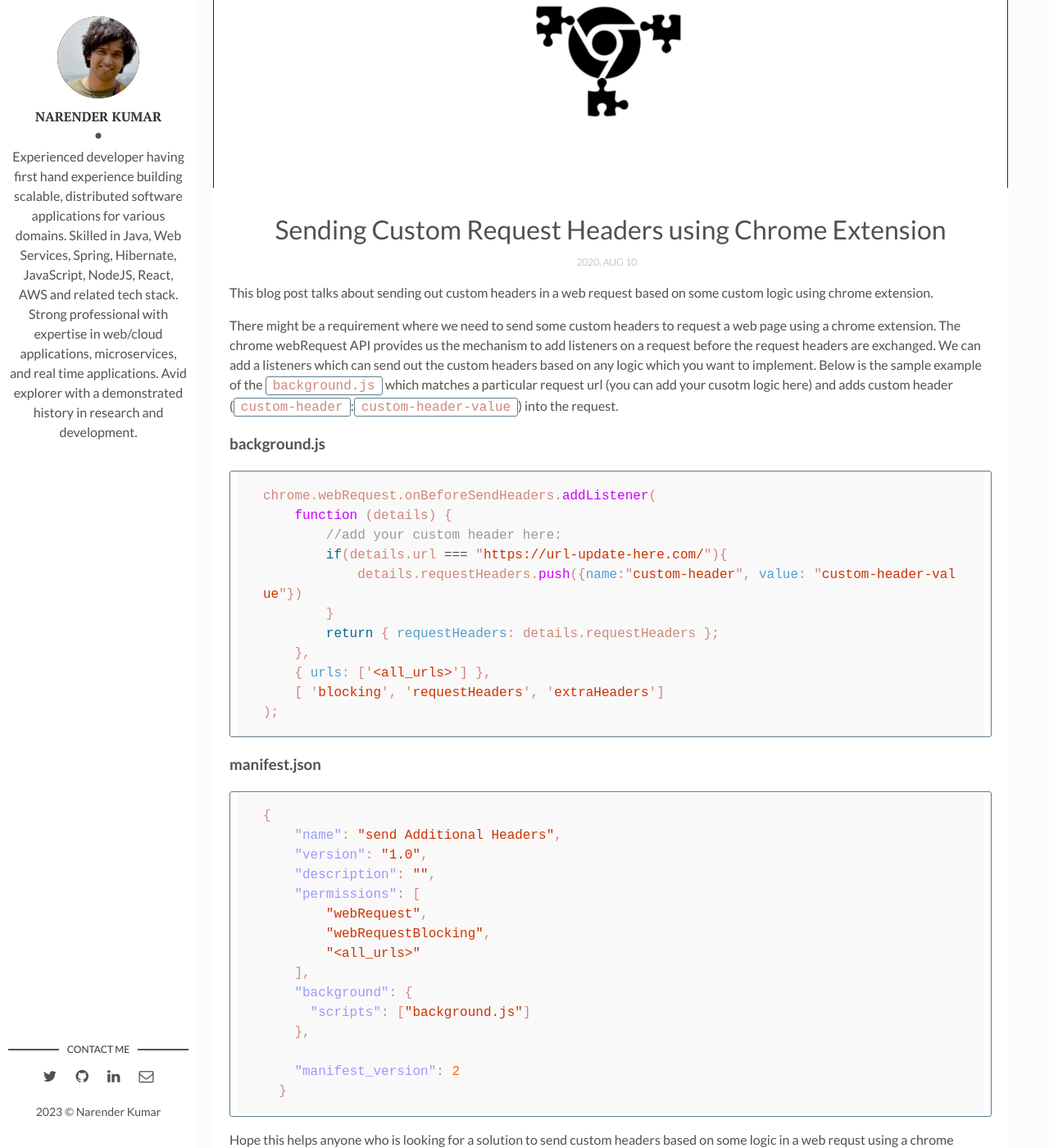
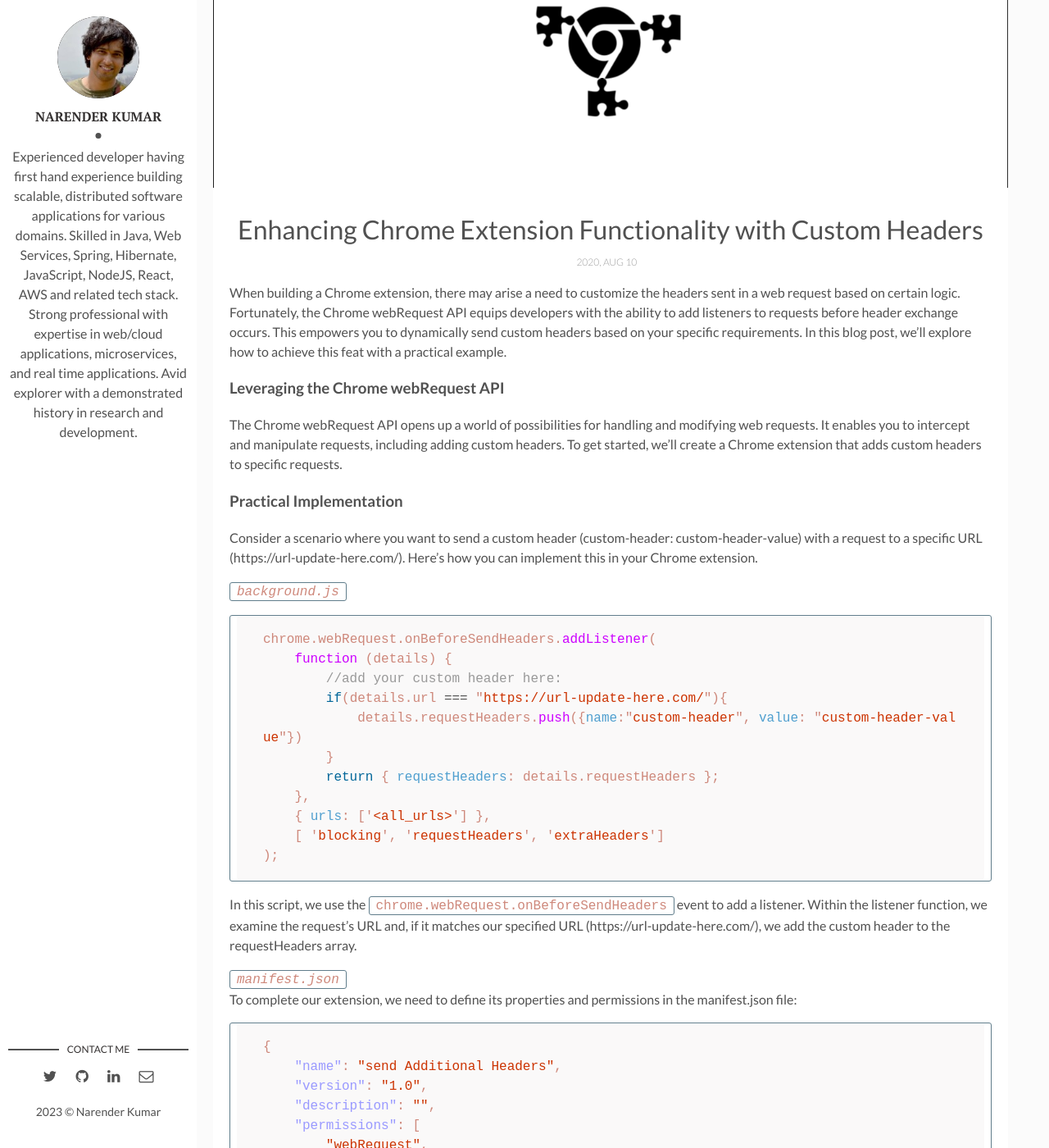
Before and after one commit to nkkize/nkkize.github.io, a Jekyll site: the page built from _posts/2020-08-10-sending-custom-request-headers-using-chrome-extension.md, in a window 1280 px wide and 1400 px high, scrolled down 291 px. Shown: the whole window at 82% size. Built offline with Jekyll 4.4.1, drawn with Linux system fonts in a browser that asks for light colours; some of the changed text lies outside the part shown.

Commit message:
save work

````diff
--- a/_posts/2020-08-10-sending-custom-request-headers-using-chrome-extension.md
+++ b/_posts/2020-08-10-sending-custom-request-headers-using-chrome-extension.md
@@ -1,21 +1,24 @@
 ---
 layout: post
-title: Sending Custom Request Headers using Chrome Extension
+title: Enhancing Chrome Extension Functionality with Custom Headers
 date: 2020-08-10 13:32:20 +0300
-description: Sending Custom Request Headers using Chrome Extension
+description: Enhancing Chrome Extension Functionality with Custom Headers
 img: i-ce.png
 fig-caption: # Add figcaption (optional)
 tags: [chrome-extensions, javascript]
 ---
 
-This blog post talks about sending out custom headers in a web request based on some custom logic using chrome extension.
+When building a Chrome extension, there may arise a need to customize the headers sent in a web request based on certain logic. Fortunately, the Chrome webRequest API equips developers with the ability to add listeners to requests before header exchange occurs. This empowers you to dynamically send custom headers based on your specific requirements. In this blog post, we'll explore how to achieve this feat with a practical example.
 
-There might be a requirement where we need to send some custom headers to request a web page using a chrome extension.
-The chrome webRequest API provides us the mechanism to add listeners on a request before the request headers are exchanged.
-We can add a listeners which can send out the custom headers based on any logic which you want to implement.
-Below is the sample example of the `background.js` which matches a particular request url (you can add your cusotm logic here) and adds custom header (`custom-header`:`custom-header-value`) into the request.
+### Leveraging the Chrome webRequest API
 
-### background.js
+The Chrome webRequest API opens up a world of possibilities for handling and modifying web requests. It enables you to intercept and manipulate requests, including adding custom headers. To get started, we'll create a Chrome extension that adds custom headers to specific requests.
+
+### Practical Implementation
+
+Consider a scenario where you want to send a custom header (custom-header: custom-header-value) with a request to a specific URL (https://url-update-here.com/). Here's how you can implement this in your Chrome extension.
+
+*`background.js`*
 ```js
 chrome.webRequest.onBeforeSendHeaders.addListener(
     function (details) {
@@ -29,8 +32,10 @@ chrome.webRequest.onBeforeSendHeaders.addListener(
     [ 'blocking', 'requestHeaders', 'extraHeaders']
 );
 ```
-### manifest.json
+In this script, we use the `chrome.webRequest.onBeforeSendHeaders` event to add a listener. Within the listener function, we examine the request's URL and, if it matches our specified URL (https://url-update-here.com/), we add the custom header to the requestHeaders array.
 
+*`manifest.json`*
+To complete our extension, we need to define its properties and permissions in the manifest.json file:
 ```json
 {
     "name": "send Additional Headers",
@@ -48,4 +53,8 @@ chrome.webRequest.onBeforeSendHeaders.addListener(
     "manifest_version": 2
   }
 ```
-Hope this helps anyone who is looking for a solution to send custom headers based on some logic in a web requst using a chrome extension.
+In the manifest.json file, we specify the extension's name, version, and description. We also declare the required permissions, including webRequest, webRequestBlocking, and `<all_urls>`. The background section indicates that our extension uses the `background.js` script.
+
+### Wrapping Up
+
+By following these steps, you can create a Chrome extension that dynamically adds custom headers to web requests based on your defined logic. Whether you need to authenticate, modify content types, or enhance security, this capability provides valuable flexibility when interacting with web services. We hope this guide proves helpful to anyone seeking a solution for sending custom headers in web requests through a Chrome extension. Happy coding!
````
